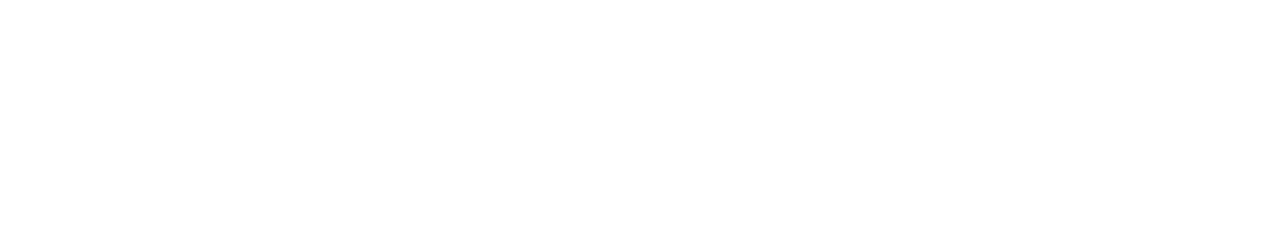
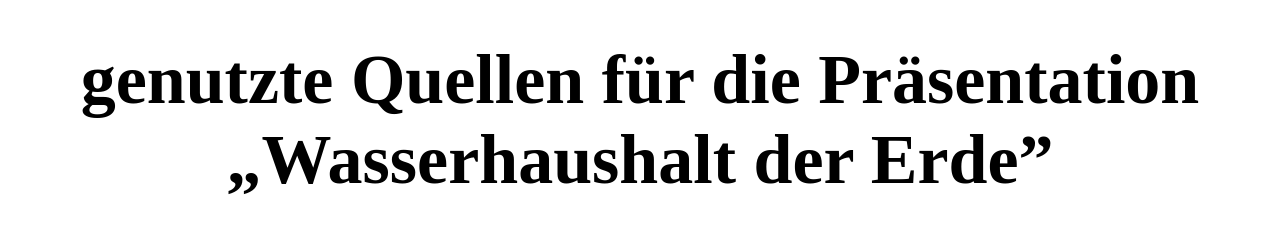
Before and after one commit to evek25/WiWo, a plain HTML site: page index.html in a window 1280 px wide. Drawn offline with Linux system fonts and the light colour scheme.

Commit message:
Update index.html

```diff
--- a/index.html
+++ b/index.html
@@ -12,7 +12,7 @@
 			background-color: #FFFFFF;
 			color: #000000;
 		}
-		#congratulation{
+		#Quellen{
 			font-size: 70px;
 			margin-bottom: 30px;
 			font-weight: bold;
@@ -20,5 +20,6 @@
 	  </style>
 </head>
 <body>
+	<div id = "Quellen"> genutzte Quellen für die Präsentation „Wasserhaushalt der Erde” </div>
 </body>
 </html>
```
